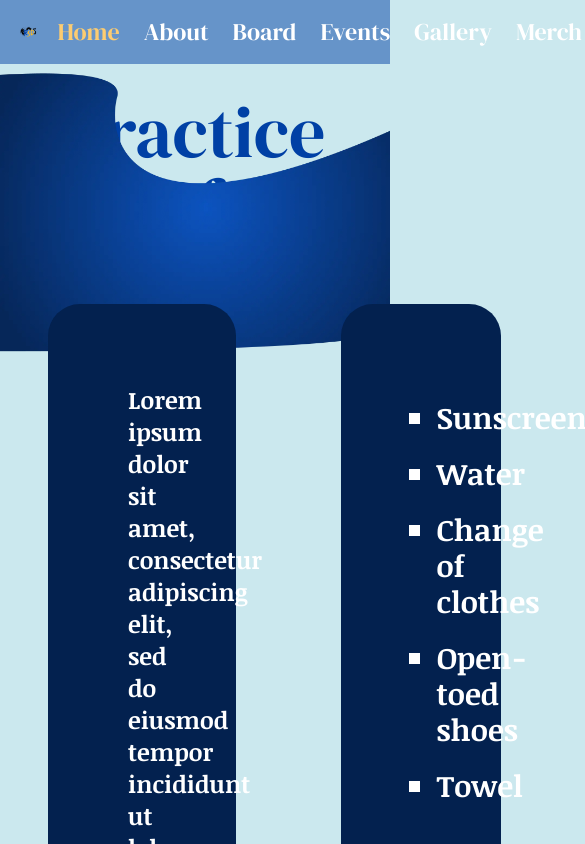
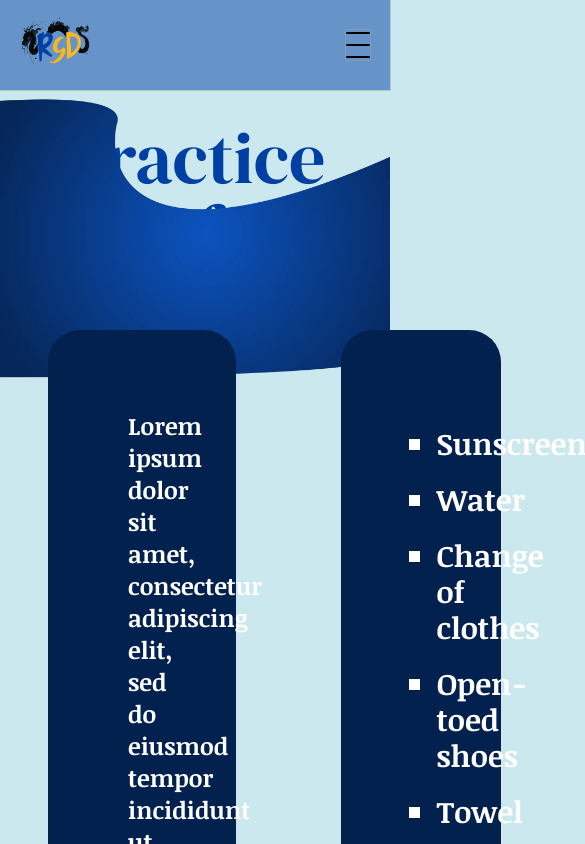
Before and after one commit to acm-ucr/rsd-website, a Next.js app: page / in a window 390 px wide. Shown: the top 844 px of the page, 585 px wide, since content can reach past the window. Built offline with nearby package versions, Linux system fonts and the light colour scheme.

Commit message:
Adding mobile navbar

```diff
--- a/src/components/Navbar.tsx
+++ b/src/components/Navbar.tsx
@@ -4,13 +4,27 @@ import Image from "next/image";
 import logo from "@/public/RSDLogo.webp";
 import { items } from "@/data/NavbarData";
 import { usePathname } from "next/navigation";
+import { useState } from "react";
 
 const Navbar = () => {
   const pathname = usePathname();
+  const [openMenu, setOpenMenu] = useState(false);
+
+  const handleClick = () => {
+    setOpenMenu(!openMenu);
+  };
+
+  const closeMenu = () => {
+    setOpenMenu(false);
+  };
+
   return (
-    <div className="bg-rsd-mid-blue flex w-full items-center justify-between px-5 py-4">
-      <Image src={logo} alt="RSD Logo" className="w-1/20" />
-      <div className="mx-5 grid grid-flow-col gap-6 text-2xl text-white">
+    <div className="bg-rsd-mid-blue flex w-full flex-row flex-wrap items-center justify-between px-5 py-4 outline">
+      <Link href="/" onClick={closeMenu}>
+        <Image src={logo} alt="RSD Logo" className="w-[20vw] md:w-[6vw]" />
+      </Link>
+
+      <div className="mx-5 hidden grid-flow-col gap-6 text-2xl text-white md:grid">
         {items.map(({ name, link }) => (
           <Link
             key={name}
@@ -23,6 +37,52 @@ const Navbar = () => {
           </Link>
         ))}
       </div>
+
+      <button
+        onClick={handleClick}
+        className="pointer-events-auto relative z-20 flex flex-col items-center justify-center outline duration-1 hover:scale-110 md:hidden"
+      >
+        <span
+          className={`my-1 block h-0.5 w-6 rounded-sm transition-all duration-300 ease-out ${
+            openMenu
+              ? "translate-y-2.5 rotate-45 bg-black"
+              : "-translate-y-0.5 bg-black"
+          }`}
+        />
+        <span
+          className={`my-1 block h-0.5 w-6 rounded-sm transition-all duration-300 ease-out ${
+            openMenu ? "opacity-0" : "bg-black opacity-100"
+          }`}
+        />
+        <span
+          className={`my-1 block h-0.5 w-6 rounded-sm transition-all duration-300 ease-out ${
+            openMenu
+              ? "-translate-y-2.5 -rotate-45 bg-black"
+              : "translate-y-0.5 bg-black"
+          }`}
+        />
+      </button>
+
+      <div
+        className={
+          openMenu
+            ? "flex h-[40vh] w-full flex-col items-center justify-evenly text-2xl text-white md:hidden"
+            : "hidden"
+        }
+      >
+        {items.map(({ name, link }) => (
+          <Link
+            key={name}
+            href={link}
+            className={`${
+              pathname === link ? "text-rsd-yellow" : "hover:text-gray-300"
+            }`}
+            onClick={closeMenu}
+          >
+            {name}
+          </Link>
+        ))}
+      </div>
     </div>
   );
 };
--- a/src/data/NavbarData.ts
+++ b/src/data/NavbarData.ts
@@ -1,5 +1,4 @@
 export const items = [
-  { name: "Home", link: "/" },
   { name: "About", link: "/about" },
   { name: "Board", link: "/board" },
   { name: "Events", link: "/events" },
```
